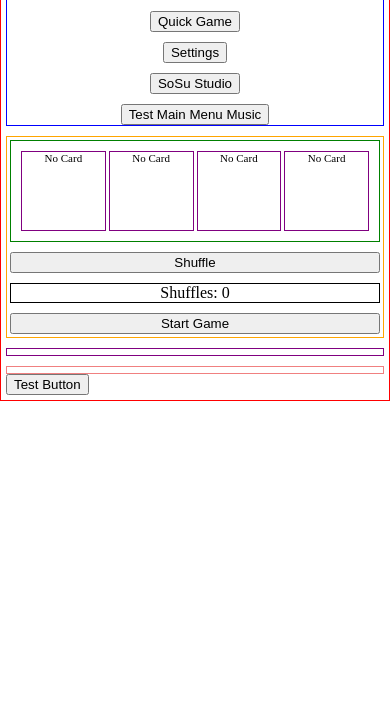
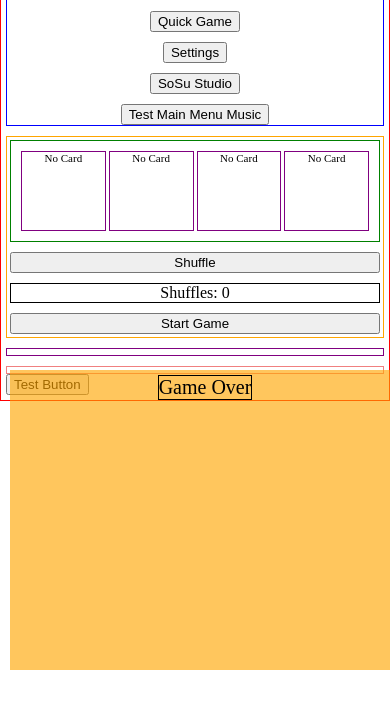
Before and after one commit to IBN12/strive-beta, a website built with webpack: page dist/index.html in a window 390 px wide. Shown: the part 86-794 px from the top of the page. Built offline with nearby package versions, Linux system fonts and the light colour scheme.

Commit message:
Currently working on the 'Battle Over' (Game Over) Window when the User or Computer wins the battle. The glitch when the Computer switches cards was also fixed.

```diff
--- a/src/GameContent/BattleArena.js
+++ b/src/GameContent/BattleArena.js
@@ -4,6 +4,7 @@ import { userMainTools } from "../GameProg/UserMainTools";
 import { compMainTools } from "../GameProg/CompMainTools";
 import { BattleStats } from "../GameProg/BattleStats";
 import { ProgressiveDataIntelligence } from "../GameProg/PDI";
+import { BattleOver } from "./BattleOver";
 
 /** |Battle Arena Content Manual|
  * => For 'controls' Parameter:
@@ -138,8 +139,6 @@ export function BattleArenaContent(controls){
         battleArenaContent.removeChild(cardStatStation);
         battleArenaContent.removeChild(cardDeckStation);
         battleArenaContent.removeChild(controlStation);
-
-        // userMainTools.priorMove = 'Computer Switch';
 
         SingularityPointStation();
         BattleStation(1);
@@ -325,6 +324,11 @@ function BattleStation(controls){
     {
         compMainTools.mainBattleCard = null;
         compCard.textContent = 'No Card';
+
+        // END GAME: Computer Defeated - Window pops up to inform you of your win:
+        // NOTE: BattleOver() function will be put here when the computer is defeated by the user.
+        // BattleOver('Quick Game');
+
     }
     else if(controls === 4)
     {
@@ -622,9 +626,10 @@ function ComputerAttack(){
         compMainTools.mainBattleCard = compMainTools.cardsToSwitch[switchIndex];
 
         console.log('Computer Switches Cards'); // Testing
+        console.log('Cards To Switch: ', compMainTools.cardsToSwitch); // Testing
         console.log('\n'); // Testing
 
-        userMainTools.priorMove = 'Computer Switch';
+        userMainTools.priorMove = 'Computer Switched';
 
         setTimeout(() => {
             BattleArenaContent(7);
@@ -637,7 +642,7 @@ function ComputerAttack(){
         userMainTools.isDefending = false;
 
         // WGO: 8 => Resets all the original content when the user or the computer decides to defend.
-        // Will check use a 4 in the 'battle station' function to test if either the computer or
+        // Will check and use a 4 in the 'battle station' function to test if either the computer or
         // the user is defending.
         setTimeout(() => {
             BattleArenaContent(8);
@@ -660,7 +665,18 @@ function ComputerAttack(){
         // Collect computer misses.
         if (damage === 'Miss!')
         {
-            compMainTools.compMisses.push(damage);
+            if (compMainTools.mainBattleCard.cate === 'supra')
+            {
+                compMainTools.supraMisses.push(damage);
+            }
+            else if (compMainTools.mainBattleCard.cate === 'fere')
+            {
+                compMainTools.fereMisses.push(damage);
+            }
+            else if (compMainTools.mainBattleCard.cate === 'bonum')
+            {
+                compMainTools.bonumMisses.push(damage);
+            }
         }
 
         setTimeout(() => {
@@ -686,7 +702,7 @@ function UserDefend(){
     compMainTools.isDefending = false;
 
     // WGO: 8 => Resets all the original content when the user or the computer decides to defend.
-    // Will check use a 4 in the 'battle station' function to test if either the computer or
+    // Will check and use a 4 in the 'battle station' function to test if either the computer or
     // the user is defending.
     setTimeout(() => {
         BattleArenaContent(8);
--- /dev/null
+++ b/src/GameContent/BattleOver.js
@@ -0,0 +1,20 @@
+// BattleOver(): The battle over is essentially the game over function.
+export function BattleOver(gameType){
+    if (gameType === "Quick Game")
+    {
+        QuickGame();
+    }
+}
+
+// QuickGame(): Quick Game mode function.
+function QuickGame(){
+    const battleArenaContent = document.querySelector('.battle-arena-content');
+    const battleOverWindow = document.createElement('div');
+    battleOverWindow.classList.add('battle-over-window');
+
+    const promptOne = document.createElement('div');
+    promptOne.textContent = 'Game Over';
+
+    battleOverWindow.appendChild(promptOne);
+    battleArenaContent.appendChild(battleOverWindow);
+}
--- a/src/GameProg/PDI.js
+++ b/src/GameProg/PDI.js
@@ -10,6 +10,8 @@ const storage = {
 
 // ProgressiveDataIntelligence(): Will gather data for computer intelligence to better challenge the opponent in battle.
 export function ProgressiveDataIntelligence(data){
+
+    compMainTools.cardsToSwitch.length = 0;
 
     // Find the comps cards that aren't the main battle card.
     compDeck.forEach((card) => {
--- a/src/index.js
+++ b/src/index.js
@@ -1,6 +1,7 @@
 import { InitializeDOMContent } from "./DOM-Content/DomContent";
 import { ShuffleCardsContent } from "./GameContent/ShuffleCardsContent";
 import { LoadingRoom } from "./GameContent/LoadingRoom";
+import { BattleOver } from "./GameContent/BattleOver";
 
 import battleThemeTest from './Sounds/BattleThemes/battleTheme.wav';
 import mainMenuThemeTest from './Sounds/GeneralThemes/soshu1.mp3';
@@ -85,7 +86,7 @@ InitializeDOMContent();
 
 //////////////////////////////////////////////////////////////////////////////////////////////////////////////////////////////////////////////////////////////////////////
 // |Testing Content Section|
-// *Testing the 'ShuffleCardsContent' function.
+// Testing the 'ShuffleCardsContent' function.
 ShuffleCardsContent(null);
 
 // Testing the 'loading room' with ShuffleComputerCards.js file.
@@ -121,4 +122,9 @@ function TestMainMenuMusic(){
     }, 11500);
 
 }
+
+// Testing the Battle Over (Game Over) Window:
+// Note: The game over window will pop-up when the the user or computer wins a battle.
+BattleOver('Quick Game');
+
 //////////////////////////////////////////////////////////////////////////////////////////////////////////////////////////////////////////////////////////////////////////
--- a/src/styles/styles.css
+++ b/src/styles/styles.css
@@ -416,4 +416,33 @@ body{
     .regular-hit-damage-def{
 
     }
+
+    .battle-over-window{ /* Battle Over Window */
+        display: flex;
+        flex-direction: column;
+        align-items: center;
+
+        position: absolute;
+        width: 100%;
+        height: 300px;
+        background-color: rgba(255, 166, 0, 0.637);
+        padding: 5px;
+
+        animation-name: battleOverWindowAnim;
+        animation-duration: .5s;
+        animation-timing-function: ease-in-out;
+        will-change: transform;
+    }
+    @keyframes battleOverWindowAnim{
+        from{
+            transform: perspective(800px) translate3d(0,0,-1000px);
+        }
+        to{
+            transform: perspective(800px) translate3d(0, 0, 0);
+        }
+    }
+    .battle-over-window > div{ /* Prompt One */
+        border: 1px solid black;
+        font-size: 20px;
+    }
 }
```
Also changed, not shown: dist/main.js.
